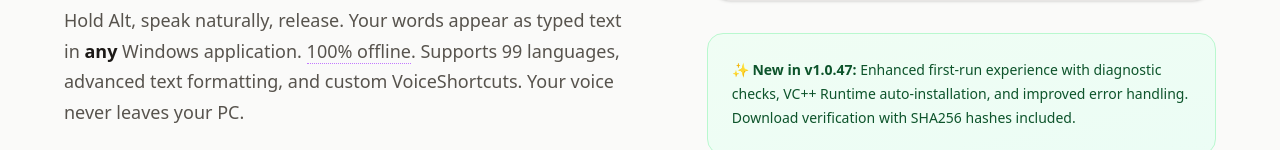
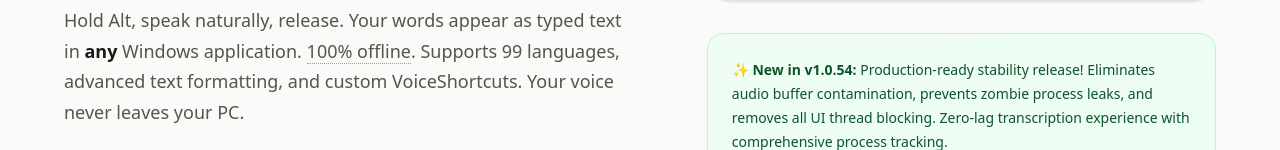
Before and after one commit to mikha08-rgb/VoiceLite, a Next.js app in the folder voicelite-web/: page / in a window 1280 px wide. Shown: the part 486-636 px from the top of the page. Built offline with nearby package versions, Linux system fonts and the light colour scheme; no server answers.

Commit message:
feat: update website for v1.0.54 release
- Update download link to v1.0.54
- Update changelog highlighting production-ready stability fixes
- Mention audio buffer isolation, zombie process prevention, zero UI lag

```diff
--- a/voicelite-web/app/page.tsx
+++ b/voicelite-web/app/page.tsx
@@ -273,7 +273,7 @@
             <div className="flex flex-col items-stretch gap-5 sm:w-auto sm:flex-row sm:items-center">
               <RippleButton
                 onClick={() => {
-                  window.location.href = 'https://github.com/mikha08-rgb/VoiceLite/releases/download/v1.0.47/VoiceLite-Setup-1.0.47.exe';
+                  window.location.href = 'https://github.com/mikha08-rgb/VoiceLite/releases/download/v1.0.54/VoiceLite-Setup-1.0.54.exe';
                 }}
                 className="group inline-flex w-full items-center justify-center rounded-full bg-gradient-to-br from-purple-600 to-violet-600 px-8 py-3.5 text-base font-semibold text-white shadow-lg shadow-purple-500/25 transition-all duration-300 hover:scale-[1.02] hover:shadow-xl hover:shadow-purple-500/30 focus-visible:outline focus-visible:outline-2 focus-visible:outline-offset-2 focus-visible:outline-purple-500 motion-reduce:transform-none motion-reduce:transition-none dark:shadow-purple-500/20 dark:hover:shadow-purple-500/30"
                 rippleColor="rgba(255, 255, 255, 0.4)"
@@ -316,7 +316,7 @@
             )}
 
             <div className="rounded-2xl border border-green-200 bg-gradient-to-br from-green-50 to-emerald-50 px-6 py-6 text-sm leading-6 text-green-900 dark:border-green-800 dark:from-green-950/50 dark:to-emerald-950/50 dark:text-green-100">
-              <strong className="font-bold">✨ New in v1.0.47:</strong> Enhanced first-run experience with diagnostic checks, VC++ Runtime auto-installation, and improved error handling. Download verification with SHA256 hashes included.
+              <strong className="font-bold">✨ New in v1.0.54:</strong> Production-ready stability release! Eliminates audio buffer contamination, prevents zombie process leaks, and removes all UI thread blocking. Zero-lag transcription experience with comprehensive process tracking.
             </div>
           </aside>
         </div>
```
